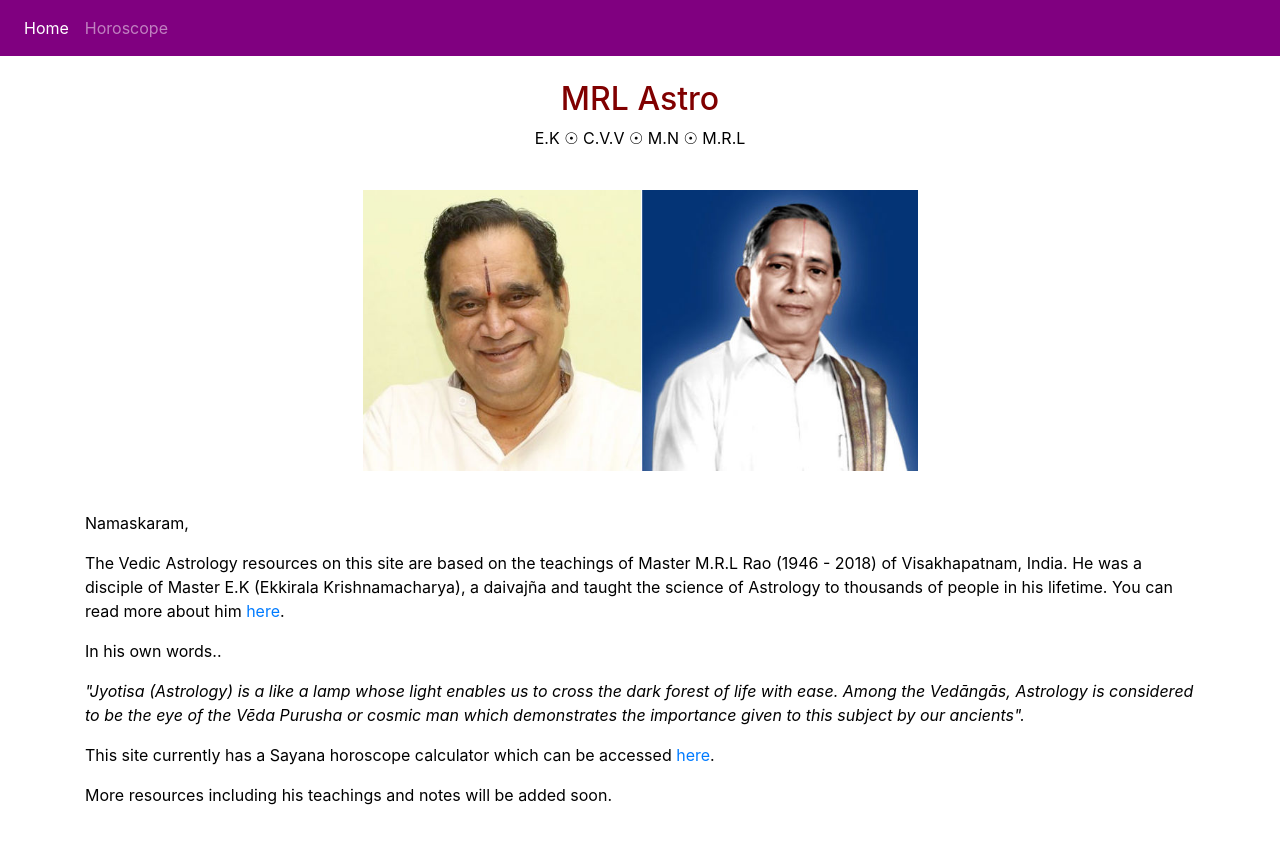
After one commit to krishnakanthpps/MRLAstro, a Flask app: template templates/home.html in a window 1280 px wide. The commit adds this page. Run offline with Flask 2, Linux system fonts and the light colour scheme; the template is opened without the code that fills it, so the values that code supplies are empty; some libraries are stand-ins or nearby versions.

Commit message:
added home page

```diff
--- a/app.py
+++ b/app.py
@@ -79,14 +79,17 @@ app.config['SECRET_KEY'] = 'ff3a5067411e420dcd0245787ba7bc533be5ce4b'
 
 
 @app.route('/', methods=['GET'])
-def index():
-	name = 'aditya'
-	return redirect(url_for('horoscope'))
+def home():
+	return render_template('home.html')
 
 @app.route('/panchanga', methods=['GET'])
 def panchanga():
 	#shows horoscope details entry form
 	return render_template('panchanga.html')
+
+#@app.route('/prasna', methods=['GET','POST'])
+#def prasna():
+
 
 #Chart creation page
 @app.route('/horoscope', methods=['GET'])
--- a/static/styles.css
+++ b/static/styles.css
@@ -18,7 +18,7 @@ h3 {
 }
 
 p {
-  color: maroon;
+  color: black;
   text-align: left;
 
 }
@@ -62,7 +62,9 @@ p {
   color: white;
 }
 
-
+.aligncenter {
+    text-align: center;
+}
 
 
 </style>
--- a/templates/display_chart.html
+++ b/templates/display_chart.html
@@ -13,10 +13,11 @@
 <body>
 
 <!-- Blue with white text -->
+<!-- Blue with white text -->
 <nav class="navbar navbar-expand-sm navbar-dark" style="background-color: #800080;">
   <ul class="navbar-nav">
     <li class="nav-item active">
-      <a class="nav-link" href="{{ url_for('horoscope') }}">Home</a>
+      <a class="nav-link" href="{{ url_for('home') }}">Home</a>
     </li>
     <li class="nav-item">
       <a class="nav-link" href="{{ url_for('horoscope') }}">Horoscope</a>
@@ -25,7 +26,7 @@
 </nav>
 
 
-<div class="container">
+<div class="container" >
 <h2 style="text-align:center">MRL Astro</h2>
 <p style="text-align:center">E.K ☉ C.V.V ☉ M.N ☉ M.R.L</p>
 
--- a/templates/enter_details.html
+++ b/templates/enter_details.html
@@ -15,10 +15,11 @@
 <body>
 
 <!-- Blue with white text -->
+<!-- Blue with white text -->
 <nav class="navbar navbar-expand-sm navbar-dark" style="background-color: #800080;">
   <ul class="navbar-nav">
     <li class="nav-item active">
-      <a class="nav-link" href="{{ url_for('horoscope') }}">Home</a>
+      <a class="nav-link" href="{{ url_for('home') }}">Home</a>
     </li>
     <li class="nav-item">
       <a class="nav-link" href="{{ url_for('horoscope') }}">Horoscope</a>
--- /dev/null
+++ b/templates/home.html
@@ -0,0 +1,54 @@
+<!DOCTYPE html>
+<html lang="en">
+<head>
+  <title>MRL Astro</title>
+  <meta charset="utf-8">
+  <meta name="viewport" content="width=device-width, initial-scale=1">
+  <link rel="stylesheet" href="https://maxcdn.bootstrapcdn.com/bootstrap/4.4.1/css/bootstrap.min.css">
+  <script src="https://ajax.googleapis.com/ajax/libs/jquery/3.5.1/jquery.min.js"></script>
+  <script src="https://cdnjs.cloudflare.com/ajax/libs/popper.js/1.16.0/umd/popper.min.js"></script>
+  <script src="https://maxcdn.bootstrapcdn.com/bootstrap/4.4.1/js/bootstrap.min.js"></script>
+
+
+  <link rel="stylesheet" href="static/styles.css">
+</head>
+<body>
+
+<!-- Blue with white text -->
+<nav class="navbar navbar-expand-sm navbar-dark" style="background-color: #800080;">
+  <ul class="navbar-nav">
+    <li class="nav-item active">
+      <a class="nav-link" href="{{ url_for('home') }}">Home</a>
+    </li>
+    <li class="nav-item">
+      <a class="nav-link" href="{{ url_for('horoscope') }}">Horoscope</a>
+    </li>
+  </ul>
+</nav>
+
+<div class="container" max-width: 50%;>
+<br>
+<h2 style="text-align:center">MRL Astro</h2>
+<p style="text-align:center">E.K ☉ C.V.V ☉ M.N ☉ M.R.L</p>
+<br>
+<!-- masters imags display -->
+<p class="aligncenter">
+<img src="static/masters.jpg" alt="Master M.R.L, Master E.K" style="width:50%">
+</p>
+<!-- -->
+<br>
+<p>Namaskaram,</p>
+
+<p>The Vedic Astrology resources on this site are based on the teachings of Master M.R.L Rao (1946 - 2018) of Visakhapatnam, India. He was a disciple of Master E.K (Ekkirala Krishnamacharya), a daivajña and taught the science of Astrology to thousands of people in his lifetime. You can read more about him <a href="https://www.sarvaani.org/?page_id=28">here</a>.</p>
+
+<p>In his own words.. </p>
+
+<p class="font-italic"> "Jyotisa (Astrology) is a like a lamp whose light enables us to cross the dark forest of life with ease. Among the Vedāngās, Astrology is considered to be the eye of the Vēda Purusha or cosmic man which demonstrates the importance given to this subject by our ancients".</p>
+
+<p>This site currently has a Sayana horoscope calculator which can be accessed <a href="https://mrlastro.sarvaani.org/horoscope">here</a>.</p>
+
+<p>More resources including his teachings and notes will be added soon. </p>
+<br>
+</div>
+</body>
+</html>
```
Also changed, not shown: static/masters.jpg (added).
